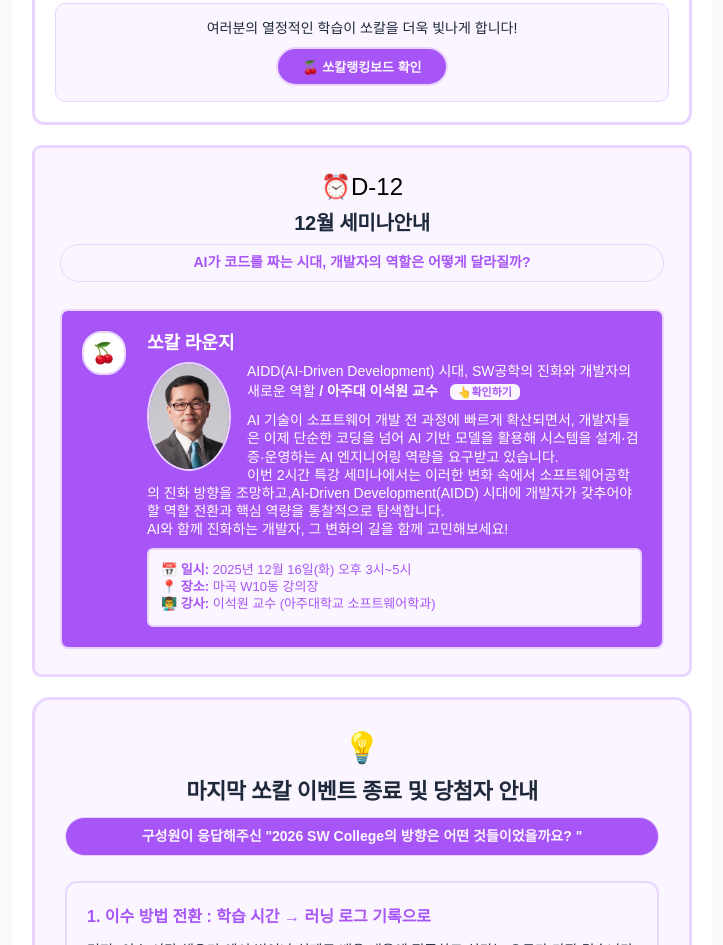
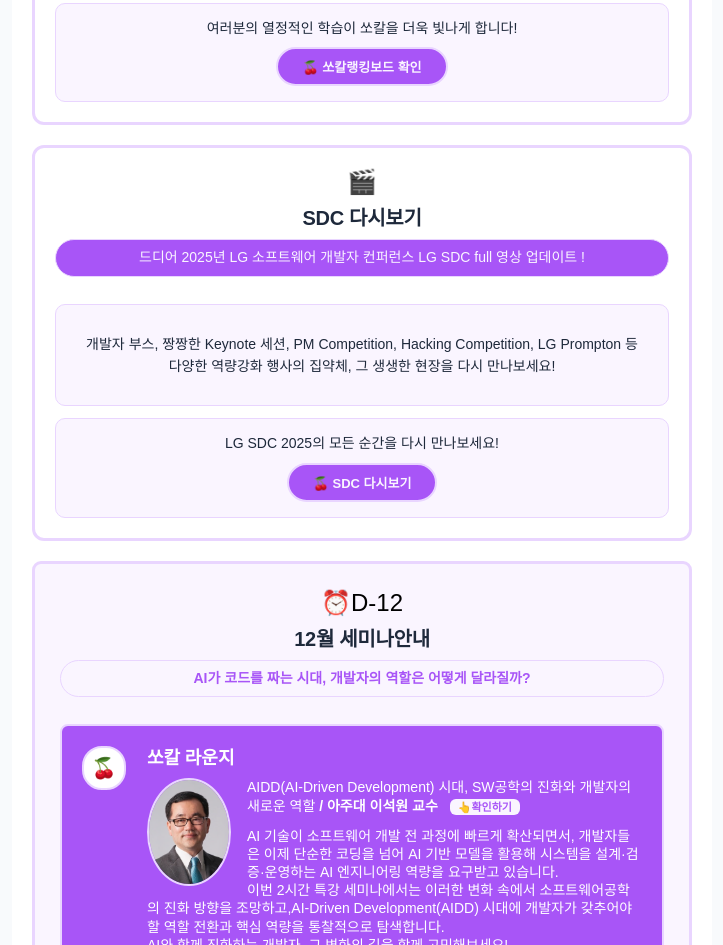
Before and after one commit to sophiahjlee/sophiahjlee.github.io, a plain HTML site: page socalletter/20251204.html in a window 1280 px wide. Shown: the part 1888-2833 px from the top of the page, without its empty margins (278-1001 px from the left). Drawn offline with Linux system fonts and the light colour scheme.

Commit message:
Update 20251204.html

```diff
--- a/socalletter/20251204.html
+++ b/socalletter/20251204.html
@@ -397,6 +397,59 @@
     </tr>
   </table>
 
+<!-- SDC 다시보기 카드 -->
+  <table align="center" cellpadding="0" cellspacing="0" style="width: 100%; max-width: 700px; margin: 20px auto;">
+    <tr>
+      <td style="background-color: #ffffff; padding: 20px; border-radius: 12px; border: 3px solid #E9D5FF;">
+        <table align="center" cellpadding="0" cellspacing="0" style="width: 100%;">
+          <tr>
+            <td style="text-align: center; padding-bottom: 15px;">
+              <div style="font-size: 24px; margin-bottom: 6px;">🎬</div>
+              <h2 style="color: #1e293b; font-size: 20px; margin: 0 0 8px 0; font-weight: 700; letter-spacing: -0.3px;">SDC 다시보기</h2>
+              <p style="color: #FAF5FF; font-size: 14px; line-height: 1.4; margin: 0 0 12px 0; background-color: #A855F7; padding: 8px; border-radius: 20px; font-weight: 500; border: 1px solid #E9D5FF;">
+                드디어 2025년 LG 소프트웨어 개발자 컨퍼런스 LG SDC full 영상 업데이트 !
+              </p>
+            </td>
+          </tr>
+        </table>
+
+        <table align="center" cellpadding="0" cellspacing="0" style="width: 100%; margin-bottom: 12px;">
+          <tr>
+            <td style="background-color: #FAF5FF; padding: 20px; border-radius: 10px; border: 1px solid #E9D5FF;">
+              <p style="color: #1e293b; font-size: 14px; line-height: 1.6; margin: 0; padding: 8px; text-align: center; font-weight: 500; font-family: Arial, sans-serif;">
+                개발자 부스, 짱짱한 Keynote 세션, PM Competition, Hacking Competition, LG Prompton 등<br>
+                다양한 역량강화 행사의 집약체, 그 생생한 현장을 다시 만나보세요!
+              </p>
+            </td>
+          </tr>
+        </table>
+
+        <table align="center" cellpadding="0" cellspacing="0" style="width: 100%;">
+          <tr>
+            <td style="text-align: center; background-color: #FAF5FF; padding: 15px; border-radius: 10px; border: 1px solid #E9D5FF;">
+              <p style="color: #1e293b; font-size: 14px; font-weight: 400; margin: 0 0 10px 0; line-height: 1.3;">
+                LG SDC 2025의 모든 순간을 다시 만나보세요!
+              </p>
+              <!--[if mso]>
+              <table width="100%" cellpadding="0" cellspacing="0">
+              <tr>
+              <td style="background-color: #8b5cf6; padding: 12px 24px; text-align: center;">
+              <![endif]-->
+              <a href="http://collab.lge.com/main/pages/viewpage.action?pageId=2193929410" target="_blank" style="display: inline-block; background-color: #A855F7; color: #FAF5FF; padding: 8px 24px; border-radius: 20px; text-decoration: none; font-size: 13px; font-weight: 600; border: 2px solid #E9D5FF;">
+                🍒 SDC 다시보기
+              </a>
+              <!--[if mso]>
+              </td>
+              </tr>
+              </table>
+              <![endif]-->
+            </td>
+          </tr>
+        </table>
+      </td>
+    </tr>
+  </table>
+
 <!-- 쏘칼 활동 홍보 -->
   <table align="center" cellpadding="0" cellspacing="0" style="width: 100%; max-width: 700px; margin: 20px auto;">
     <tr>
```
